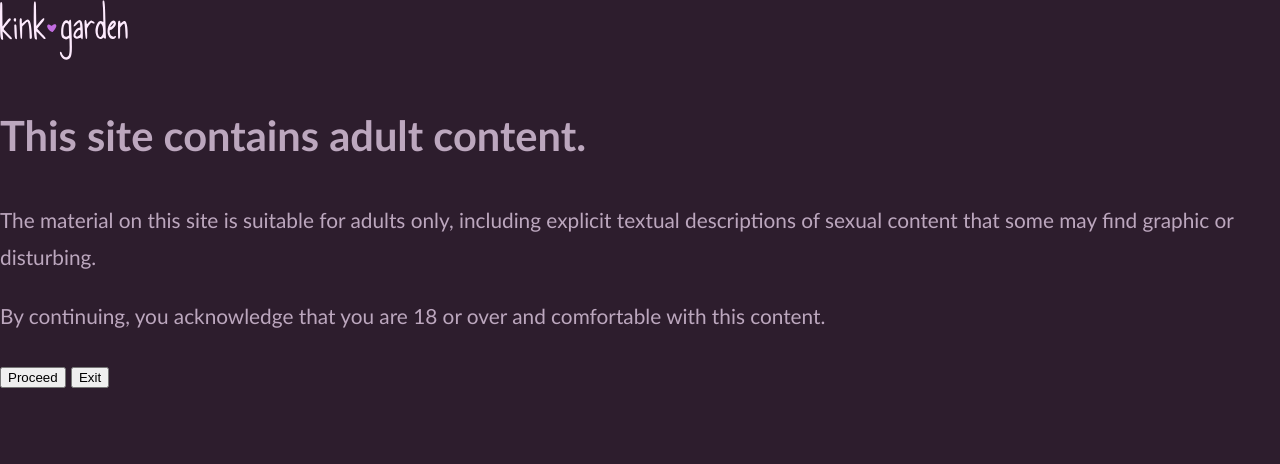
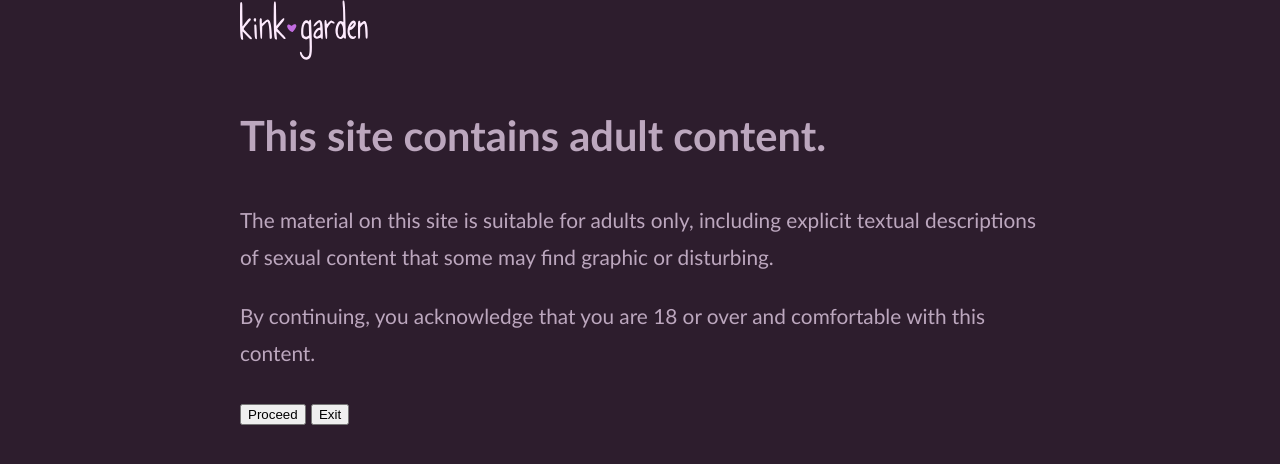
Before and after one commit to kinkgarden/kinkgarden, a Django app: page / in a window 1280 px wide. Shown: the top 464 px of the page. Run offline with Django 3.2, Linux system fonts and the light colour scheme.

Commit message:
fix page width for non-list pages

```diff
--- a/base/static/base/style.css
+++ b/base/static/base/style.css
@@ -6,6 +6,7 @@ body {
     color: #BCA7BE;
     background-color: #2D1D2D;
     font-size: 130%;
+    max-width: 50rem;
 }
 
 a {
--- a/kinks/static/kinks/list.css
+++ b/kinks/static/kinks/list.css
@@ -12,6 +12,7 @@ body {
     height: 100%;
     display: flex;
     flex-flow: column nowrap;
+    max-width: unset;
 }
 
 body > * {
```
